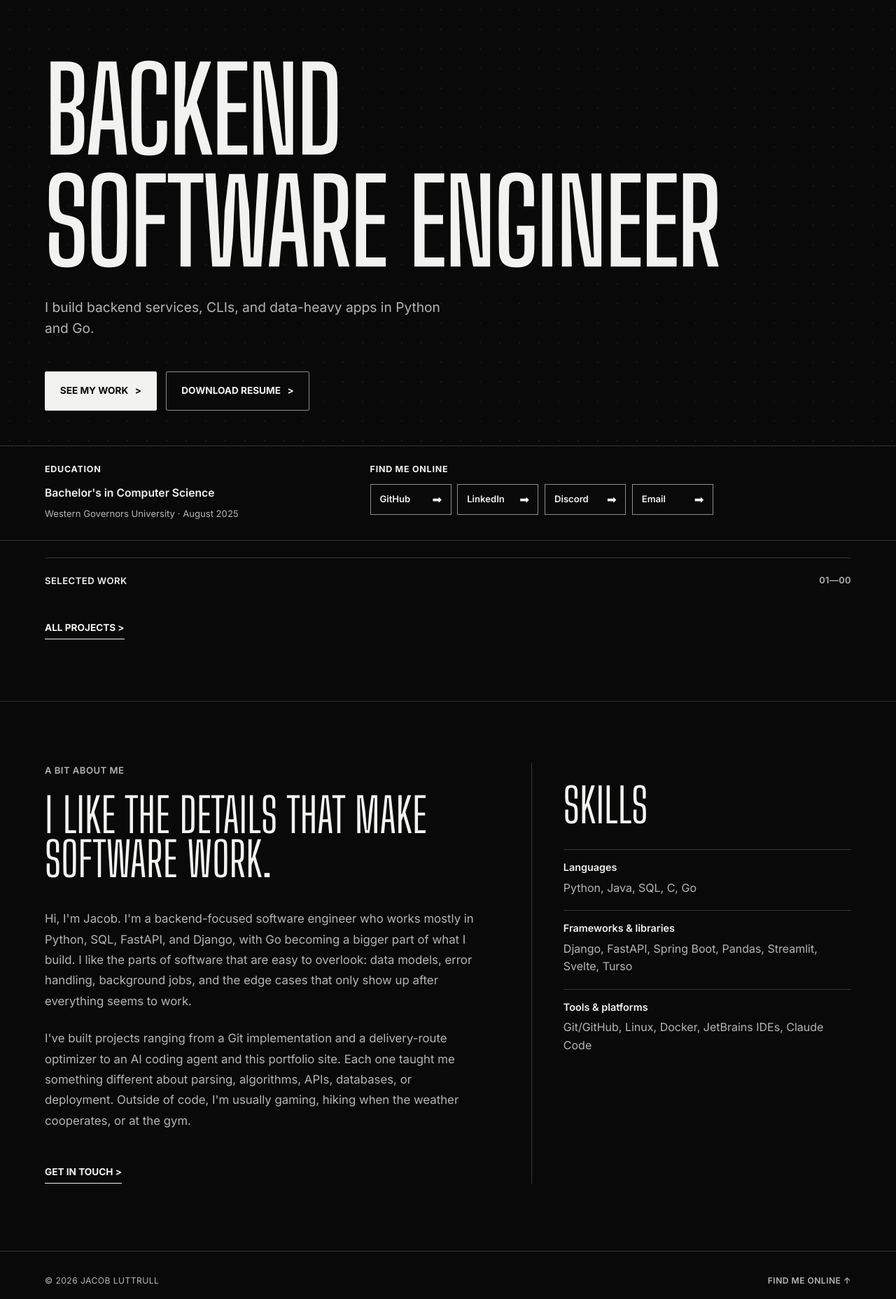
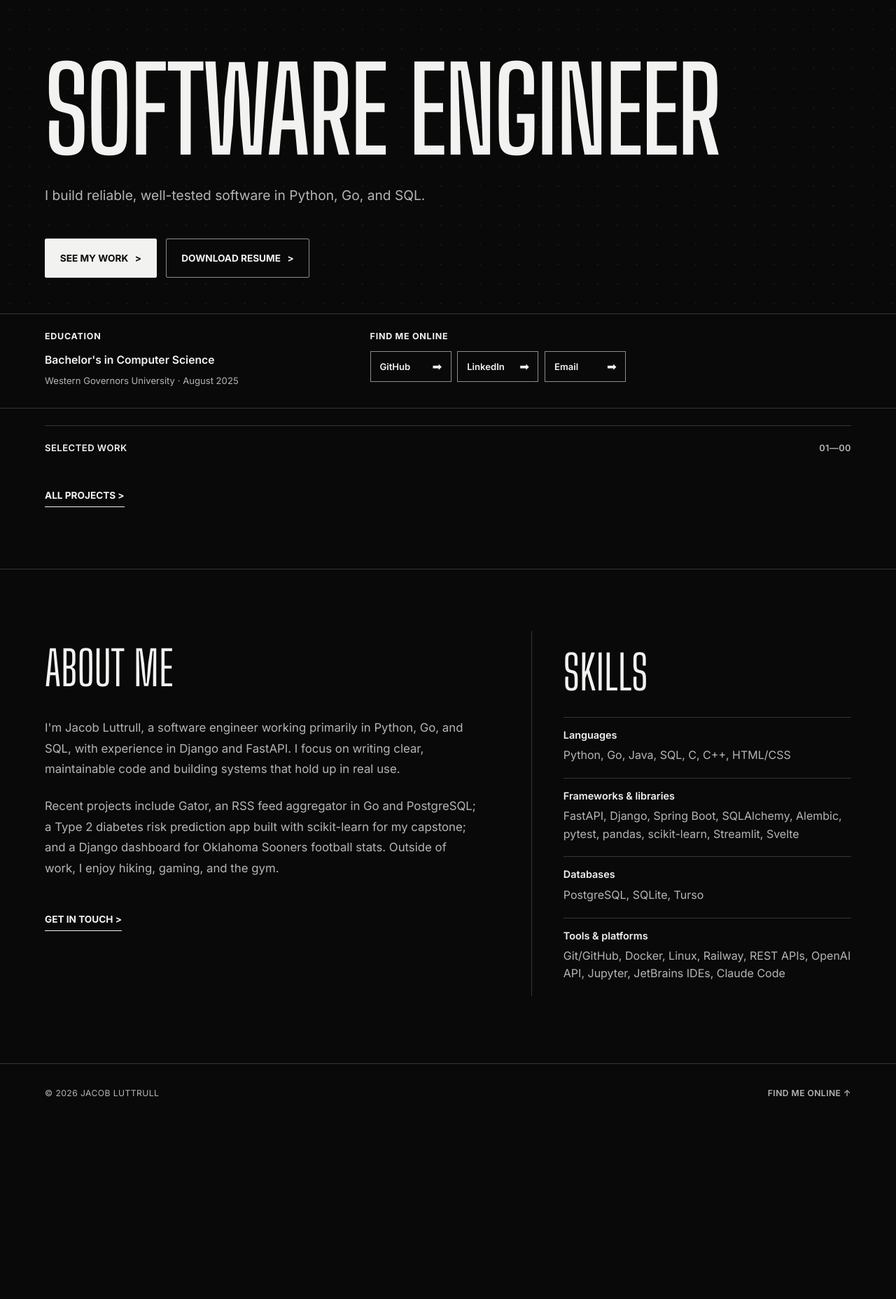
Before and after one commit to jacobrluttrull/portfolio, a Python web app: template templates/index.html in a window 1280 px wide. Shown: the part 106-1963 px from the top of the page at 70% size. After the commit the page ends 1674 px from the top, so only its background shows below. Run offline with Jinja, Linux system fonts and the light colour scheme; the template is opened without the code that fills it, so the values that code supplies are empty; some libraries are stand-ins or nearby versions.

Commit message:
feat: update page titles and descriptions for improved clarity and consistency across multiple pages

```diff
--- a/templates/404.html
+++ b/templates/404.html
@@ -1,8 +1,8 @@
 {% extends "base.html" %}
 
-{% block title %}404 | Portfolio{% endblock %}
+{% block title %}Page Not Found | Jacob Luttrull{% endblock %}
 
-{% block description %}Page not found - Jacob Luttrull's Portfolio{% endblock %}
+{% block description %}Page not found.{% endblock %}
 
 {% block content %}
 <main id="main-content" class="page-section not-found-page">
--- a/templates/base.html
+++ b/templates/base.html
@@ -5,8 +5,8 @@
     <script src="/static/js/theme-init.js"></script>
     <meta name="viewport" content="width=device-width, initial-scale=1.0">
     <meta name="theme-color" content="#000000">
-    <title>{% block title %}Jacob Luttrull | Backend Software Engineer{% endblock %}</title>
-    <meta name="description" content="{% block description %}Jacob Luttrull's backend software portfolio.{% endblock %}">
+    <title>{% block title %}Jacob Luttrull | Software Engineer{% endblock %}</title>
+    <meta name="description" content="{% block description %}Software engineering portfolio of Jacob Luttrull.{% endblock %}">
     <link href="https://cdn.jsdelivr.net/npm/bootstrap@5.3.0/dist/css/bootstrap.min.css" rel="stylesheet">
     <link href="https://fonts.googleapis.com/css2?family=Big+Shoulders+Display:wght@400;500;600;700&family=Inter:wght@400;500;600;700&display=swap" rel="stylesheet">
     <link rel="stylesheet" href="/static/css/style.css">
--- a/templates/contact.html
+++ b/templates/contact.html
@@ -2,7 +2,7 @@
 
 {% block title %}Contact | Jacob Luttrull{% endblock %}
 
-{% block description %}Get in touch with Jacob Luttrull for backend development opportunities and collaborations.{% endblock %}
+{% block description %}Get in touch with Jacob Luttrull about software engineering opportunities.{% endblock %}
 
 {% block content %}
 <main id="main-content" class="page-section contact-page">
@@ -51,7 +51,7 @@
                 <textarea id="message" name="message" rows="6" required autocomplete="off">{{ message or '' }}</textarea>
             </div>
 
-            <div class="cf-turnstile" data-sitekey="0x4AAAAAAC14LP_LsbFzcT4g" data-theme="dark" data-callback="onTurnstileSuccess"></div>
+            <div class="cf-turnstile" data-sitekey="0x4AAAAAAC14LP_LsbFzcT4g" data-theme="auto" data-callback="onTurnstileSuccess"></div>
             <button type="submit" id="submit-btn" class="btn-outline-accent" disabled>Send message &gt;</button>
             <p class="contact-direct">Or contact me directly at <a href="mailto:jacobluttrull2@gmail.com">jacobluttrull2@gmail.com</a></p>
         </form>
--- a/templates/index.html
+++ b/templates/index.html
@@ -1,14 +1,14 @@
 {% extends "base.html" %}
 
-{% block title %}Jacob Luttrull | Backend Software Engineer{% endblock %}
-{% block description %}Jacob Luttrull builds backend software with Python, FastAPI, Django, PostgreSQL, and Go.{% endblock %}
+{% block title %}Jacob Luttrull | Software Engineer{% endblock %}
+{% block description %}Jacob Luttrull is a software engineer working in Python, Go, and SQL.{% endblock %}
 
 {% block content %}
 <main id="main-content">
     <section class="home-hero" aria-labelledby="hero-title">
         <div class="site-container hero-inner">
-            <h1 id="hero-title">Backend <span>Software Engineer</span></h1>
-            <p class="hero-intro">I build backend services, CLIs, and data-heavy apps in Python and Go.</p>
+            <h1 id="hero-title">Software Engineer</h1>
+            <p class="hero-intro">I build reliable, well-tested software in Python, Go, and SQL.</p>
             <div class="hero-bottom">
                 <div class="hero-actions">
                     <a class="action-button action-button--primary" href="#selected-work">See my work <span aria-hidden="true">&gt;</span></a>
@@ -30,7 +30,6 @@
                 <div class="profile-links">
                     <a href="https://github.com/jacobrluttrull" target="_blank" rel="noopener noreferrer">GitHub <span aria-hidden="true">➟</span></a>
                     <a href="https://www.linkedin.com/in/jacob-luttrull-571403291/" target="_blank" rel="noopener noreferrer">LinkedIn <span aria-hidden="true">➟</span></a>
-                    <a href="https://discord.com/users/841463065978339364" target="_blank" rel="noopener noreferrer">Discord <span aria-hidden="true">➟</span></a>
                     <a href="mailto:jacobluttrull2@gmail.com">Email <span aria-hidden="true">➟</span></a>
                 </div>
             </div>
@@ -60,19 +59,19 @@
     <div class="about-skills-section">
         <div class="site-container about-skills-grid">
             <section class="about-panel" id="about" aria-labelledby="about-title">
-                <p class="eyebrow">A bit about me</p>
-                <h2 id="about-title" class="display-heading">I LIKE THE DETAILS THAT MAKE SOFTWARE WORK.</h2>
+                <h2 id="about-title" class="display-heading">ABOUT ME</h2>
                 <div class="about-copy">
-                    <p>Hi, I'm Jacob. I'm a backend-focused software engineer who works mostly in Python, SQL, FastAPI, and Django, with Go becoming a bigger part of what I build. I like the parts of software that are easy to overlook: data models, error handling, background jobs, and the edge cases that only show up after everything seems to work.</p>
-                    <p>I've built projects ranging from a Git implementation and a delivery-route optimizer to an AI coding agent and this portfolio site. Each one taught me something different about parsing, algorithms, APIs, databases, or deployment. Outside of code, I'm usually gaming, hiking when the weather cooperates, or at the gym.</p>
+                    <p>I'm Jacob Luttrull, a software engineer working primarily in Python, Go, and SQL, with experience in Django and FastAPI. I focus on writing clear, maintainable code and building systems that hold up in real use.</p>
+                    <p>Recent projects include Gator, an RSS feed aggregator in Go and PostgreSQL; a Type 2 diabetes risk prediction app built with scikit-learn for my capstone; and a Django dashboard for Oklahoma Sooners football stats. Outside of work, I enjoy hiking, gaming, and the gym.</p>
                     <a class="text-link" href="/contact">Get in touch <span aria-hidden="true">&gt;</span></a>
                 </div>
             </section>
             <section class="skills-panel" aria-labelledby="skills-title">
                 <h2 id="skills-title">Skills</h2>
-                <div class="skill-line"><h3>Languages</h3><p>Python, Java, SQL, C, Go</p></div>
-                <div class="skill-line"><h3>Frameworks & libraries</h3><p>Django, FastAPI, Spring Boot, Pandas, Streamlit, Svelte, Turso</p></div>
-                <div class="skill-line"><h3>Tools & platforms</h3><p>Git/GitHub, Linux, Docker, JetBrains IDEs, Claude Code</p></div>
+                <div class="skill-line"><h3>Languages</h3><p>Python, Go, Java, SQL, C, C++, HTML/CSS</p></div>
+                <div class="skill-line"><h3>Frameworks & libraries</h3><p>FastAPI, Django, Spring Boot, SQLAlchemy, Alembic, pytest, pandas, scikit-learn, Streamlit, Svelte</p></div>
+                <div class="skill-line"><h3>Databases</h3><p>PostgreSQL, SQLite, Turso</p></div>
+                <div class="skill-line"><h3>Tools & platforms</h3><p>Git/GitHub, Docker, Linux, Railway, REST APIs, OpenAI API, Jupyter, JetBrains IDEs, Claude Code</p></div>
             </section>
         </div>
     </div>
--- a/templates/projects.html
+++ b/templates/projects.html
@@ -17,7 +17,7 @@
     <div class="site-container">
         <div class="page-header">
             <h1 class="page-title">PROJECTS.</h1>
-            <p class="page-intro">Featured projects are my bigger projects and below are my smaller projects that are completed.</p>
+            <p class="page-intro">A few larger projects, followed by smaller ones.</p>
         </div>
 
         {% set featured_projects = projects | selectattr('is_featured') | list %}
```
Also changed, not shown: scripts/seed_projects.py (+6 -6 lines), tests/test_validators.py (+1 -1 lines).
